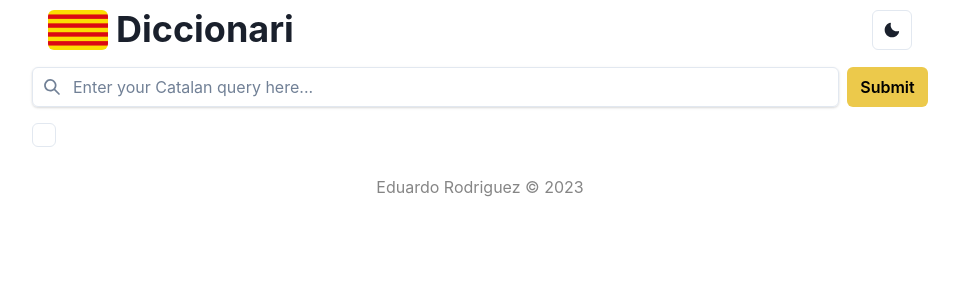
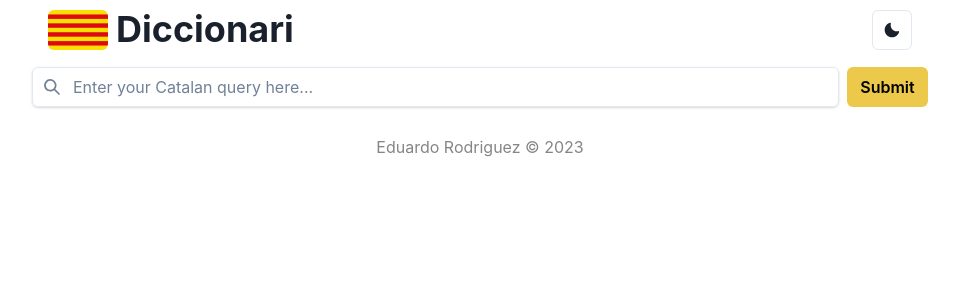
Before and after one commit to erodrigufer/catDict, a React (Vite) app in the folder frontend/: page / in a window 1280 px wide. Shown: the top 300 px of the page, without its empty margins (160-1119 px from the left). Built offline with nearby package versions, Linux system fonts and the light colour scheme.

Commit message:
[Fix] Bug of empty last word of empty string
The last words buttons now do not show an empty button at the beginning,
because no empty string is being added to the lastWords array.

```diff
--- a/frontend/src/App.tsx
+++ b/frontend/src/App.tsx
@@ -22,8 +22,17 @@ function App() {
 
   const query = useDefinition(promptText);
 
+  // Add prompt to last words if the lastWords array does not already
+  // include the word being prompted.A
+  // The useEffect() hook is only executed if the query.data is changed
+  // in order to avoid a never-ending re-rendering of the component, every time
+  // that the lastWords (state) would be modified within the useEffect() hook.
   useEffect(() => {
-    if (query.data?.definitions.length !== 0 && !lastWords.includes(promptText))
+    if (
+      query.data?.definitions.length !== 0 &&
+      !lastWords.includes(promptText) && // Do not add element, if it already within the array.
+      promptText // Do not change the lastWords array if promptText is an empty string.
+    )
       setLastWords([...lastWords, promptText]);
   }, [query.data]);
 
```
